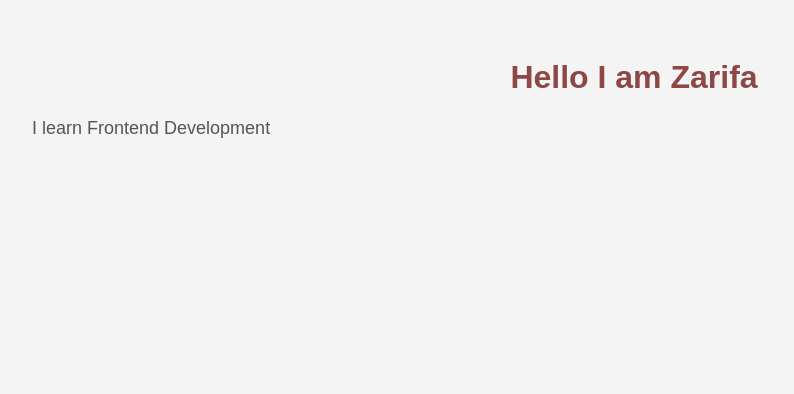
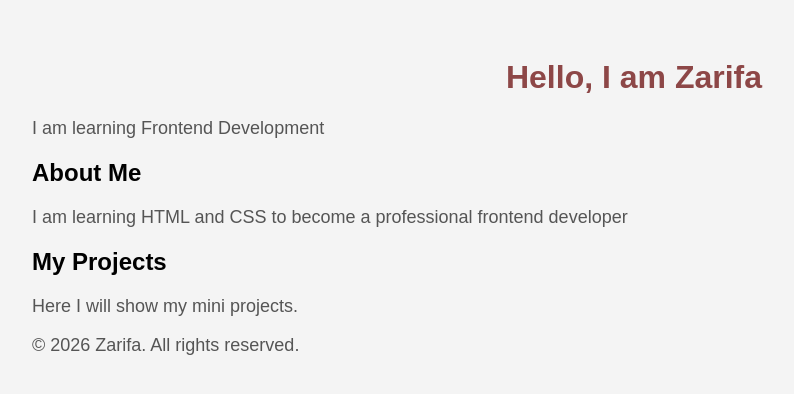
Before and after one commit to zarifatb-15/zarifawebsite, a plain HTML site: page index.html in a window 1280 px wide. Shown: the whole page, without its empty margins (6-800 px from the left). Drawn offline with Linux system fonts and the light colour scheme.

Commit message:
change index.hmtl

```diff
--- a/index.html
+++ b/index.html
@@ -10,7 +10,26 @@
     <link rel="stylesheet" href="style.css">
 </head>
 <body>
-    <h1>Hello I am Zarifa</h1>
-    <p>I learn Frontend Development</p>
+   <header>
+    <h1>Hello, I am Zarifa</h1>
+    <p>I am learning Frontend Development</p>
+   </header>
+
+   <main>
+    <section>
+        <h2>About Me</h2>
+        <p>I am learning HTML and CSS to become a professional frontend developer</p>
+    </section>
+
+    <section>
+        <h2>My Projects</h2>
+        <p>Here I will show my mini projects.</p>
+    </section>
+
+    <footer>
+        <p>© 2026 Zarifa. All rights reserved.</p>
+    </footer>
+
+</main>
 </body>
 </html>
```
